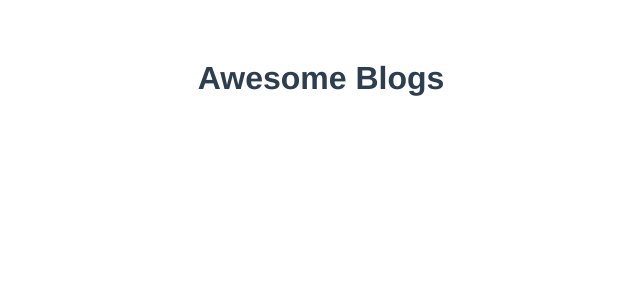
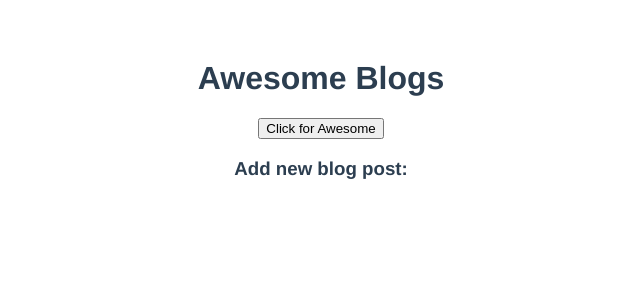
Before and after one commit to anthony-viglione/vuejs-blog-app, a Vue app: page / in a window 1280 px wide. Shown: the top 300 px of the page, without its empty margins (319-959 px from the left). Built offline with nearby package versions, Linux system fonts and the light colour scheme.

Commit message:
added a toggle button that toggles between two divs

```diff
--- a/src/App.vue
+++ b/src/App.vue
@@ -1,15 +1,28 @@
 <template>
   <div id="app">
       <h1> Awesome Blogs </h1>
+      <button @click="toggle">Click for Awesome</button>
+      <section v-if='showForm'>
+        <h3>Add new blog post:</h3>
+      </section>
+      <section v-else>
+        <h3>All posts:</h3>
+      </section>
+
   </div>
 </template>
 
 <script>
 export default {
   name: 'app',
-  data: function() {
+  data() {  //don't use arrow functions in vue, but you can use ES6 method syntax.
     return {
-
+      showForm:true
+    }
+  },
+  methods:{
+    toggle: function() {
+      this.showForm = !this.showForm
     }
   }
 }
```
